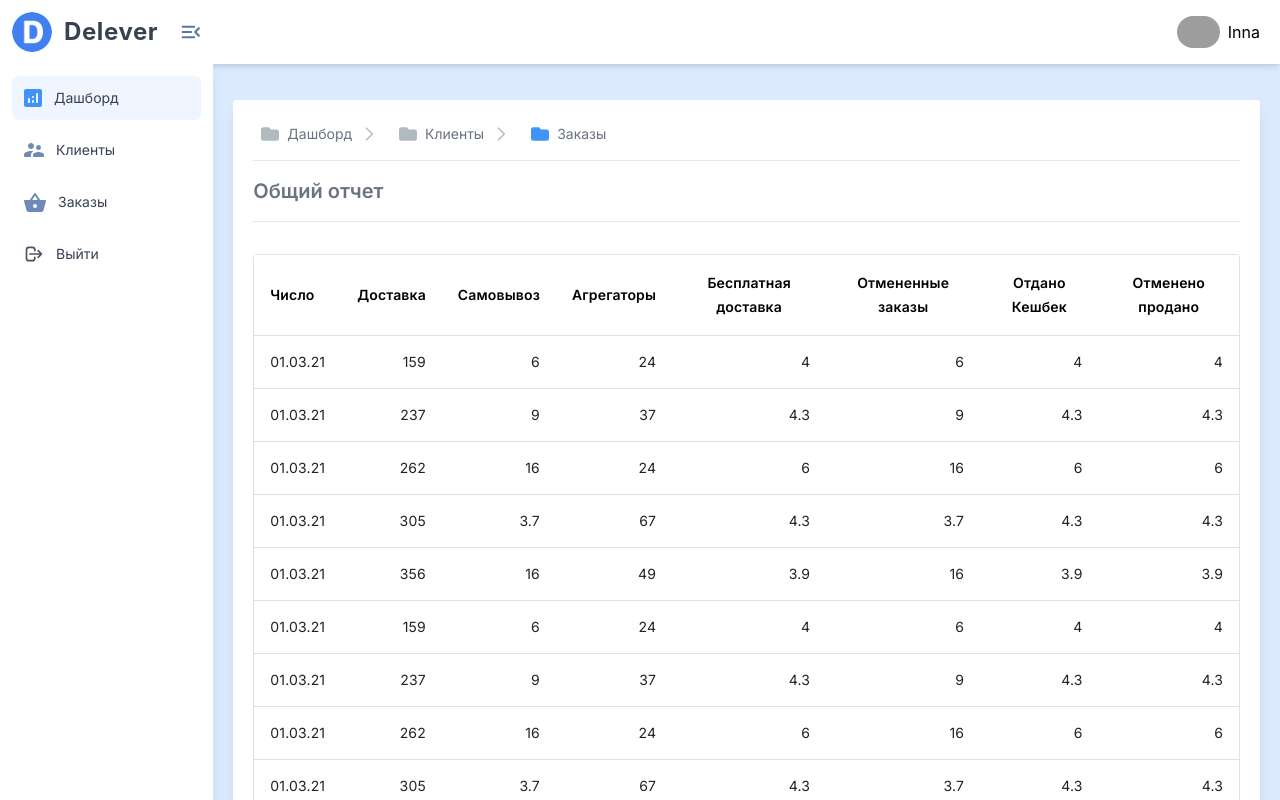
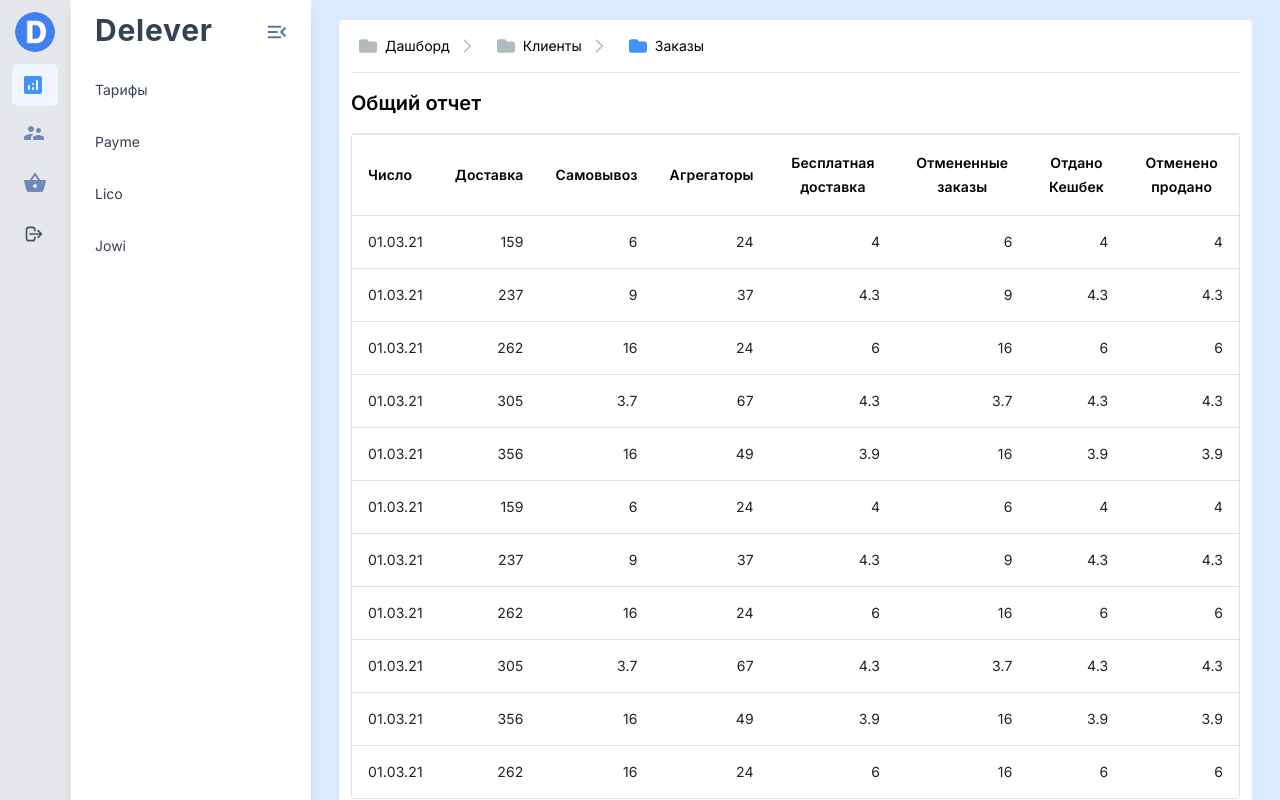
Before and after one commit to SAIDAKBAR123/udevs_admin, a React (Create React App) app: page /home/dashboard in a window 1280 px wide. Shown: the top 800 px of the page. Built offline with nearby package versions, Linux system fonts and the light colour scheme; grey boxes are pictures that could not be loaded.

Commit message:
modifeid ui

```diff
--- /dev/null
+++ b/src/components/Accordion/index.jsx
@@ -0,0 +1,7 @@
+
+
+export default function App () {
+    return (
+        <div>Hello world</div>
+    )
+}
--- a/src/components/Sidebar/index.jsx
+++ b/src/components/Sidebar/index.jsx
@@ -1,7 +1,28 @@
 
 
+import { useState } from 'react'
 import { useHistory } from 'react-router-dom'
+import config from '../../config/defaultSettings'
+import Tooltip from '@material-ui/core/Tooltip';
+import { withStyles, makeStyles } from '@material-ui/core/styles';
 
+import './index.scss'
+
+  const useStylesBootstrap = makeStyles((theme) => ({
+    arrow: {
+      color: theme.palette.common.black,
+    },
+    tooltip: {
+      backgroundColor: theme.palette.common.black,
+      fontSize: 12,
+    },
+  }));
+
+  function BootstrapTooltip(props) {
+    const classes = useStylesBootstrap();
+
+    return <Tooltip placement="right" arrow classes={classes} {...props} />;
+  }
 const menu = [
     {
         title: 'Дашборд',
@@ -40,106 +61,97 @@ const menu = [
 
     }
 ]
+const list = [
+    {
+        title: 'Тарифы',
+        path: '/home/dashboard',
+        isActive: true,
+        icon: <svg width="18" height="18" viewBox="0 0 18 18" fill="none" xmlns="http://www.w3.org/2000/svg">
+        <path d="M16 0H2C0.9 0 0 0.9 0 2V16C0 17.1 0.9 18 2 18H16C17.1 18 18 17.1 18 16V2C18 0.9 17.1 0 16 0ZM5 14C4.45 14 4 13.55 4 13V10C4 9.45 4.45 9 5 9C5.55 9 6 9.45 6 10V13C6 13.55 5.55 14 5 14ZM9 14C8.45 14 8 13.55 8 13V12C8 11.45 8.45 11 9 11C9.55 11 10 11.45 10 12V13C10 13.55 9.55 14 9 14ZM9 9C8.45 9 8 8.55 8 8C8 7.45 8.45 7 9 7C9.55 7 10 7.45 10 8C10 8.55 9.55 9 9 9ZM13 14C12.45 14 12 13.55 12 13V5C12 4.45 12.45 4 13 4C13.55 4 14 4.45 14 5V13C14 13.55 13.55 14 13 14Z" fill="#4094F7"/>
+        </svg>
+
+    },
+    {
+        title: 'Payme',
+        path: '/home/clients',
+        isActive: false,
+        icon: <svg width="20" height="14" viewBox="0 0 20 14" fill="none" xmlns="http://www.w3.org/2000/svg">
+        <path d="M14.5 7C15.88 7 16.99 5.88 16.99 4.5C16.99 3.12 15.88 2 14.5 2C13.12 2 12 3.12 12 4.5C12 5.88 13.12 7 14.5 7ZM7 6C8.66 6 9.99 4.66 9.99 3C9.99 1.34 8.66 0 7 0C5.34 0 4 1.34 4 3C4 4.66 5.34 6 7 6ZM14.5 9C12.67 9 9 9.92 9 11.75V13C9 13.55 9.45 14 10 14H19C19.55 14 20 13.55 20 13V11.75C20 9.92 16.33 9 14.5 9ZM7 8C4.67 8 0 9.17 0 11.5V13C0 13.55 0.45 14 1 14H7V11.75C7 10.9 7.33 9.41 9.37 8.28C8.5 8.1 7.66 8 7 8Z" fill="#6E8BB7"/>
+        </svg>
+
+    },
+    {
+        title: 'Lico',
+        path: '/home/orders',
+        isActive: false,
+        icon: <svg width="22" height="20" viewBox="0 0 22 20" fill="none" xmlns="http://www.w3.org/2000/svg">
+        <path d="M21 7.9998H16.21L11.82 1.4298C11.42 0.839805 10.55 0.839805 10.16 1.4298L5.77 7.9998H1C0.45 7.9998 0 8.4498 0 8.9998C0 9.0898 0.00999996 9.1798 0.04 9.2698L2.58 18.5398C2.81 19.3798 3.58 19.9998 4.5 19.9998H17.5C18.42 19.9998 19.19 19.3798 19.43 18.5398L21.97 9.2698L22 8.9998C22 8.4498 21.55 7.9998 21 7.9998ZM10.99 3.7898L13.8 7.9998H8.18L10.99 3.7898ZM11 15.9998C9.9 15.9998 9 15.0998 9 13.9998C9 12.8998 9.9 11.9998 11 11.9998C12.1 11.9998 13 12.8998 13 13.9998C13 15.0998 12.1 15.9998 11 15.9998Z" fill="#6E8BB7"/>
+        </svg>
+
+    },
+    {
+        title: 'Jowi',
+        path: '/auth/login',
+        isActive: false,
+        icon: <svg className="h-5" xmlns="http://www.w3.org/2000/svg" fill="none" viewBox="0 0 24 24" stroke="currentColor">
+        <path strokeLinecap="round" strokeLinejoin="round" strokeWidth="2" d="M17 16l4-4m0 0l-4-4m4 4H7m6 4v1a3 3 0 01-3 3H6a3 3 0 01-3-3V7a3 3 0 013-3h4a3 3 0 013 3v1" />
+    </svg>
+
+    }
+]
 export default function App () {
     const history = useHistory()
+    const [visible, setVisible] = useState(true)
+    const toggleSidebar = () => {
+        setVisible(prev => !prev)
+    }
     const linkTo = (path) => {
         history.push(path)
     }
     return (
-        <div className="font-body bg-white p-3 shadow-lg h-full w-2/12 fixed">
+        <div className="flex h-screen">
+        <div className="font-body flex-column justify-between bg-gray-200 p-3 shadow-lg" style={{ borderRight: '1px solid #f0f3f8'}}>
+            <ul className="px-auto mb-3">
+                <img src={config.project.logo} alt="asdasd" className="rounded-full mx-auto w-10 h-10" />
+            </ul>
             <ul className="space-y-2 text-sm dashboard_list">
                 {
                     menu.map(el => <li key={el.title} onClick={() => linkTo(el.path)}>
+                    <BootstrapTooltip title={el.title}>
                         <span className={`${el.isActive?'bg-blue-50':''} flex items-center space-x-3 text-gray-700 p-3 rounded-md font-medium hover:bg-blue-50 focus:shadow-outline`}>
                             <span className="text-gray-600">
                                 {el.icon}
                             </span>
+                            {/* <span>{el.title}</span> */}
+                        </span>
+                        </BootstrapTooltip>
+                    </li>
+                )
+                }
+            </ul>
+        </div>
+        <div className={`h-screen sidebar shadow-lg bg-white ${visible ? 'w-60 p-3' : 'p-0'}`} style={{ transition: 'all 0.5s', width: visible ? '': '0px'}}>
+            <div className="flex justify-between items-center w-full px-3" >
+                <span className="items-center">
+                    <h3 className="font-bold text-3xl text-gray-700 font-poppins tracking-wide">{config.project.title}</h3>
+                </span>
+                <span  className="flex items-center mt-1" onClick={() => toggleSidebar()}>
+                    <svg width="20" height="14" viewBox="0 0 16 10" fill="none" xmlns="http://www.w3.org/2000/svg">
+                        <path d="M1.33333 10H10.5C10.9583 10 11.3333 9.625 11.3333 9.16667C11.3333 8.70833 10.9583 8.33333 10.5 8.33333H1.33333C0.875 8.33333 0.5 8.70833 0.5 9.16667C0.5 9.625 0.875 10 1.33333 10ZM1.33333 5.83333H8C8.45833 5.83333 8.83333 5.45833 8.83333 5C8.83333 4.54167 8.45833 4.16667 8 4.16667H1.33333C0.875 4.16667 0.5 4.54167 0.5 5C0.5 5.45833 0.875 5.83333 1.33333 5.83333ZM0.5 0.833333C0.5 1.29167 0.875 1.66667 1.33333 1.66667H10.5C10.9583 1.66667 11.3333 1.29167 11.3333 0.833333C11.3333 0.375 10.9583 0 10.5 0H1.33333C0.875 0 0.5 0.375 0.5 0.833333ZM14.9167 7.4L12.5167 5L14.9167 2.6C15.2417 2.275 15.2417 1.75 14.9167 1.425C14.5917 1.1 14.0667 1.1 13.7417 1.425L10.75 4.41667C10.425 4.74167 10.425 5.26667 10.75 5.59167L13.7417 8.58333C14.0667 8.90833 14.5917 8.90833 14.9167 8.58333C15.2333 8.25833 15.2417 7.725 14.9167 7.4Z" fill="#5B77A0" />
+                    </svg>
+                </span>
+            </div>
+        <ul className="space-y-2 text-sm mt-5 dashboard_list font-body">
+                {
+                    list.map(el => <li key={el.title} onClick={() => linkTo(el.path)}>
+                        <span className={` flex items-center space-x-3 text-gray-700 p-3 rounded-md font-medium hover:bg-blue-50 focus:shadow-outline`}>
                             <span>{el.title}</span>
                         </span>
                     </li>
                 )
                 }
-            {/* <li onClick={() => linkTo('/notification')}>
-                <span href="#/" className="flex items-center space-x-3 text-gray-700 p-3 rounded-md font-medium hover:bg-gray-200 focus:bg-gray-200 focus:shadow-outline">
-                    <span className="text-gray-600">
-                        <svg className="h-5" xmlns="http://www.w3.org/2000/svg" fill="none" viewBox="0 0 24 24" stroke="currentColor">
-                            <path strokeLinecap="round" strokeLinejoin="round" strokeWidth="2" d="M15 17h5l-1.405-1.405A2.032 2.032 0 0118 14.158V11a6.002 6.002 0 00-4-5.659V5a2 2 0 10-4 0v.341C7.67 6.165 6 8.388 6 11v3.159c0 .538-.214 1.055-.595 1.436L4 17h5m6 0v1a3 3 0 11-6 0v-1m6 0H9"></path>
-                        </svg>
-                    </span>
-                    <span>Notifications</span>
-                </span>
-            </li>
-            <li>
-                <span href="#/" className="flex items-center space-x-3 text-gray-700 p-3 rounded-md font-medium hover:bg-gray-200 focus:bg-gray-200 focus:shadow-outline">
-                    <span className="text-gray-600">
-                        <svg className="h-5" xmlns="http://www.w3.org/2000/svg" fill="none" viewBox="0 0 24 24" stroke="currentColor">
-                            <path strokeLinecap="round" strokeLinejoin="round" strokeWidth="2" d="M7 8h10M7 12h4m1 8l-4-4H5a2 2 0 01-2-2V6a2 2 0 012-2h14a2 2 0 012 2v8a2 2 0 01-2 2h-3l-4 4z"></path>
-                        </svg>
-                    </span>
-                    <span>Personal messages</span>
-                </span>
-            </li>
-            <li onClick={() => linkTo('/home/profile')}>
-                <span href="#/" className="flex items-center space-x-3 text-gray-700 p-3 rounded-md font-medium hover:bg-gray-200 focus:bg-gray-200 focus:shadow-outline">
-                    <span className="text-gray-600">
-                        <svg className="h-5" xmlns="http://www.w3.org/2000/svg" fill="none" viewBox="0 0 24 24" stroke="currentColor">
-                            <path strokeLinecap="round" strokeLinejoin="round" strokeWidth="2" d="M16 7a4 4 0 11-8 0 4 4 0 018 0zM12 14a7 7 0 00-7 7h14a7 7 0 00-7-7z" />
-                        </svg>
-                    </span>
-                    <span>My profile</span>
-                </span>
-            </li>
-            <li>
-                <span href="#/" className="flex items-center space-x-3 text-gray-700 p-3 rounded-md font-medium hover:bg-gray-200 focus:bg-gray-200 focus:shadow-outline">
-                    <span className="text-gray-600">
-                        <svg className="h-5" xmlns="http://www.w3.org/2000/svg" fill="none" viewBox="0 0 24 24" stroke="currentColor">
-                            <path strokeLinecap="round" strokeLinejoin="round" strokeWidth="2" d="M20 7l-8-4-8 4m16 0l-8 4m8-4v10l-8 4m0-10L4 7m8 4v10M4 7v10l8 4" />
-                        </svg>
-                    </span>
-                    <span>My orders</span>
-                </span>
-            </li>
-            <li>
-                <span href="asd" className="flex items-center space-x-3 text-gray-700 p-3 rounded-md font-medium hover:bg-gray-200 focus:bg-gray-200 focus:shadow-outline">
-                    <span className=" text-gray-600">
-                        <svg className="h-5" xmlns="http://www.w3.org/2000/svg" fill="none" viewBox="0 0 24 24" stroke="currentColor">
-                            <path strokeLinecap="round" strokeLinejoin="round" strokeWidth="2" d="M4.318 6.318a4.5 4.5 0 000 6.364L12 20.364l7.682-7.682a4.5 4.5 0 00-6.364-6.364L12 7.636l-1.318-1.318a4.5 4.5 0 00-6.364 0z" />
-                        </svg>
-                    </span>
-                    <span>My wishlist</span>
-                </span>
-            </li>
-            <li>
-                <span href="#/" className="flex items-center space-x-3 text-gray-700 p-3 rounded-md font-medium hover:bg-gray-200 focus:bg-gray-200 focus:shadow-outline">
-                    <span className="text-gray-600">
-                        <svg className="h-5" xmlns="http://www.w3.org/2000/svg" fill="none" viewBox="0 0 24 24" stroke="currentColor">
-                            <path strokeLinecap="round" strokeLinejoin="round" strokeWidth="2" d="M12 6V4m0 2a2 2 0 100 4m0-4a2 2 0 110 4m-6 8a2 2 0 100-4m0 4a2 2 0 110-4m0 4v2m0-6V4m6 6v10m6-2a2 2 0 100-4m0 4a2 2 0 110-4m0 4v2m0-6V4"></path>
-                        </svg>
-                    </span>
-                    <span>Settings</span>
-                </span>
-            </li>
-            <li>
-                <span href="#/" className="flex items-center space-x-3 text-gray-700 p-3 rounded-md font-medium hover:bg-gray-200 focus:bg-gray-200 focus:shadow-outline">
-                    <span className="text-gray-600">
-                        <svg className="h-5" xmlns="http://www.w3.org/2000/svg" fill="none" viewBox="0 0 24 24" stroke="currentColor">
-                            <path strokeLinecap="round" strokeLinejoin="round" strokeWidth="2" d="M12 15v2m-6 4h12a2 2 0 002-2v-6a2 2 0 00-2-2H6a2 2 0 00-2 2v6a2 2 0 002 2zm10-10V7a4 4 0 00-8 0v4h8z" />
-                        </svg>
-                    </span>
-                    <span>Change password</span>
-                </span>
-            </li>
-            <li onClick={() => linkTo('/auth/login')}>
-                <span href="#/" className="flex items-center space-x-3 text-gray-700 p-3 rounded-md font-medium hover:bg-gray-200 focus:bg-gray-200 focus:shadow-outline">
-                    <span className="text-gray-600">
-                        <svg className="h-5" xmlns="http://www.w3.org/2000/svg" fill="none" viewBox="0 0 24 24" stroke="currentColor">
-                            <path strokeLinecap="round" strokeLinejoin="round" strokeWidth="2" d="M17 16l4-4m0 0l-4-4m4 4H7m6 4v1a3 3 0 01-3 3H6a3 3 0 01-3-3V7a3 3 0 013-3h4a3 3 0 013 3v1" />
-                        </svg>
-                    </span>
-                    <span>Logout</span>
-                </span>
-            </li> */}
             </ul>
+        </div>
         </div>
     )
 }
--- /dev/null
+++ b/src/components/Sidebar/index.scss
@@ -0,0 +1,4 @@
+.sidebar {
+    -webkit-transition: -webkit-transform 0.5s;
+	transition: transform 0.5s;
+}
--- /dev/null
+++ b/src/components/Template/index.jsx
@@ -0,0 +1,14 @@
+import BreadCrumb from '../breadcrumb/index.jsx'
+export default function App(props) {
+    return (
+        <div className="rounded bg-white white w-full p-3 font-body">
+            <div className="font-body">
+                <div><BreadCrumb items={props.directory ? props.directory : [{ title: 'Дашборд' }, { title: 'Клиенты' }, { title: 'Заказы' }]} /></div>
+                <hr></hr>
+                <div className="py-4 font-semibold text-xl rounded bg-white">{props.header}</div>
+                <hr></hr>
+                <div className="">{props.children}</div>
+            </div>
+        </div>
+    )
+}
--- a/src/components/layout/index.jsx
+++ b/src/components/layout/index.jsx
@@ -2,12 +2,12 @@
 
 export default function App(props) {
     return (
-        <div className="flex flex-wrap bg-blue-100 w-full" style={{ minHeight: '100vh' }}>
-            <div className="w-2/12 h-full">
+        <div className="flex bg-blue-100" style={{ minHeight: '100vh' }}>
+            <div className="flex-none">
                 {props.sidebar}
             </div>
-            <div className="w-10/12">
-                <div className="p-0 text-gray-500">
+            <div className="flex-grow">
+                <div style={{ minHeight: '84vh' }}>
                     {props.children}
                 </div>
             </div>
--- a/src/containers/RouterLayout.jsx
+++ b/src/containers/RouterLayout.jsx
@@ -1,5 +1,4 @@
 import Layout from '../components/layout/index.jsx'
-import Navbar from '../components/navbar/index.jsx'
 import { Route, Switch, useLocation } from 'react-router-dom'
 import dashboardRoutes from '../routes/dashboard-routes'
 import { TransitionGroup, CSSTransition } from 'react-transition-group'
@@ -20,20 +19,11 @@ export default function App() {
     ]
     return (
         <div>
-            <Navbar user={{ name: 'Inna ' }}/>
             <Layout sidebar={<Sidebar />}>
-                <div className="p-5">
-                    <TransitionGroup>
-                        <CSSTransition
-                            key={location.key}
-                            classNames="fade"
-                            timeout={100}
-                        >
-                            <Switch location={location}>
-                                {dashboardRoutes.map(el => <Route className="trnns-group" key={el.id} path={el.path} component={el.component} />)}
-                            </Switch>
-                        </CSSTransition>
-                    </TransitionGroup>
+                <div className="p-5 mx-2">
+                    <Switch location={location}>
+                        {dashboardRoutes.map(el => <Route className="trnns-group" key={el.id} path={el.path} component={el.component} />)}
+                    </Switch>
                 </div>
             </Layout>
         </div>
--- a/src/routes/dashboard-routes.js
+++ b/src/routes/dashboard-routes.js
@@ -1,6 +1,6 @@
 import Dashboard from "../views/dashboard/index.jsx";
 import Profile from "../views/profiles/index.jsx";
-
+import UiComponents from '../views/ui-components/index.jsx'
 export default [
   {
     id: 1,
@@ -8,6 +8,16 @@ export default [
     path: "/dashboard",
     exact: true,
     title: "Dashboard",
+    showSidepanel: true,
+    permission: "",
+    children: []
+  },
+  {
+    id: 13,
+    component: UiComponents,
+    path: "/clients",
+    exact: true,
+    title: "UI component",
     showSidepanel: true,
     permission: "",
     children: []
--- a/src/utils/axios.js
+++ b/src/utils/axios.js
@@ -1,8 +1,8 @@
 import axios from 'axios'
-
+import config from '../config/defaultSettings'
 // axios new instance
 const request = axios.create({
-  baseURL: process.env.REACT_APP_BASE_URL,
+  baseURL: config.baseURL,
   timeout: 8000
 })
 
--- a/src/views/dashboard/index.jsx
+++ b/src/views/dashboard/index.jsx
@@ -1,12 +1,13 @@
 import { withStyles, makeStyles } from '@material-ui/core/styles';
 import Table from '@material-ui/core/Table';
+
 import TableBody from '@material-ui/core/TableBody';
 import TableCell from '@material-ui/core/TableCell';
 import TableContainer from '@material-ui/core/TableContainer';
 import TableHead from '@material-ui/core/TableHead';
 import TableRow from '@material-ui/core/TableRow';
 import Paper from '@material-ui/core/Paper';
-import BreadCrumb from '../../components/breadcrumb/index.jsx'
+import Wrapper from '../../components/Template/index.jsx'
 import './index.scss'
 const StyledTableCell = withStyles((theme) => ({
     head: {
@@ -59,12 +60,7 @@ export default function App() {
     const classes = useStyles();
 
     return (
-        <div style={{ minHeight: '80vh' }} className="my-4 rounded bg-white p-5 shadow-lg font-body">
-            <div><BreadCrumb items={[{ title: 'Дашборд'}, {title: 'Клиенты'}, { title: 'Заказы'}]} /></div>
-            <hr></hr>
-            <div className="py-4 font-semibold text-xl rounded bg-white">Общий отчет</div>
-            <hr></hr>
-            <div className="py-4 font-semibold text-xl rounded bg-white"></div>
+        <Wrapper className="font-body" header="Общий отчет">
             <TableContainer elevation={0} component={Paper} className=" shadow-none rounded-xl">
                 <Table elevation={0} className={classes.table} aria-label="customized table">
                     <TableHead>
@@ -97,6 +93,7 @@ export default function App() {
                     </TableBody>
                 </Table>
             </TableContainer>
-        </div>
+            {/* <Pagination count={10} /> */}
+        </Wrapper>
     )
 }
--- /dev/null
+++ b/src/views/ui-components/index.jsx
@@ -0,0 +1,9 @@
+import Wrapper from '../../components/Template/index'
+
+export default function App () {
+    return (
+        <Wrapper header="UI component">
+            <h2>helo</h2>
+        </Wrapper>
+    )
+}
```
Lines whose indentation alone changed are shown as unchanged.
